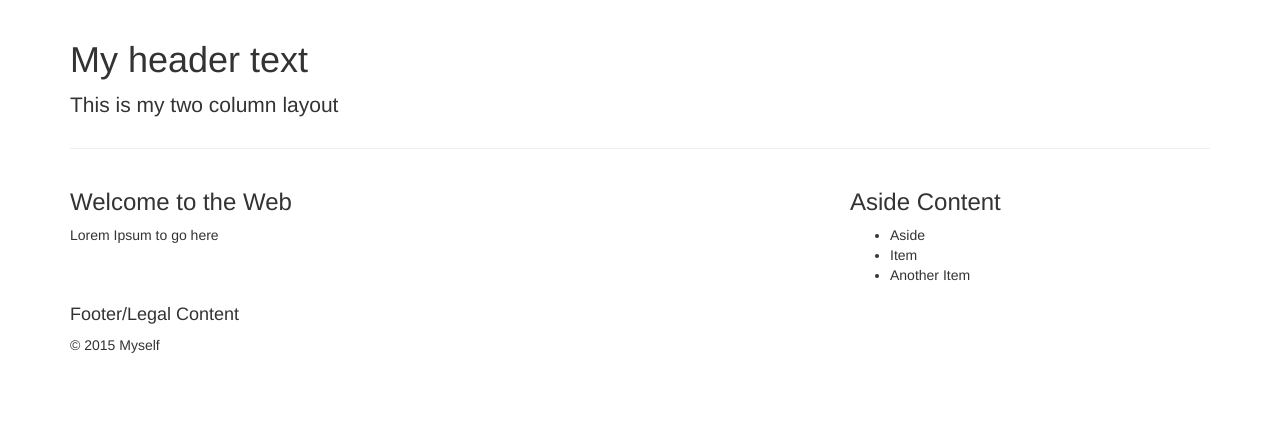
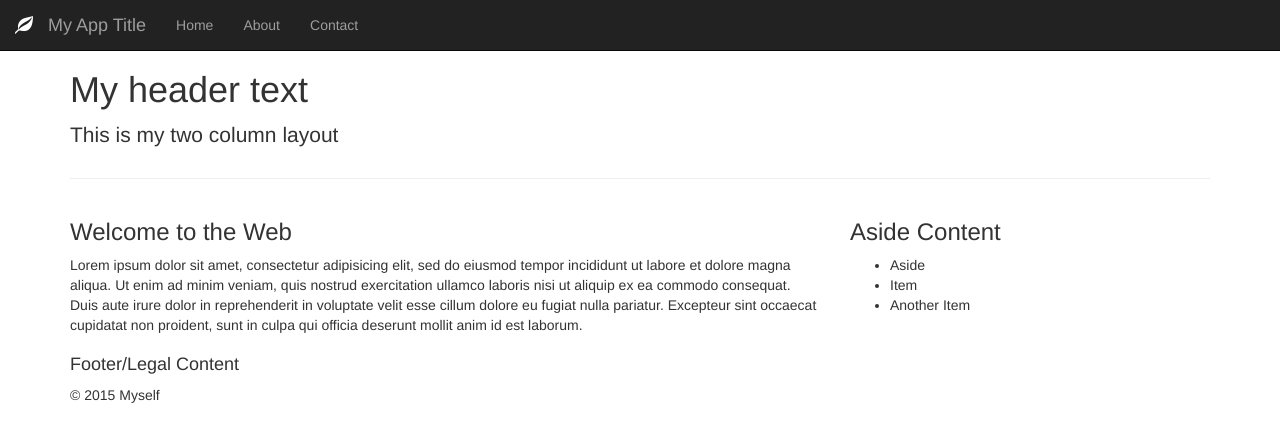
Before and after one commit to TheHaymaker/framework-boilerplates, a plain HTML site: page bootstrap/index.html in a window 1280 px wide. Drawn offline with nearby package versions, Linux system fonts and the light colour scheme.

```diff
--- a/bootstrap/index.html
+++ b/bootstrap/index.html
@@ -9,8 +9,28 @@
     <title>Bootstrap 2 Column Boilerplate</title>
     <link href="https://maxcdn.bootstrapcdn.com/bootstrap/3.3.4/css/bootstrap.min.css" rel="stylesheet">
     <link href="https://maxcdn.bootstrapcdn.com/font-awesome/4.3.0/css/font-awesome.min.css" rel="stylesheet">
+    <link href="style.css" rel="stylesheet">
   </head>
   <body>
+    <nav class="navbar navbar-default navbar-fixed-top navbar-inverse">
+      <div class="container-fluid">
+        <div class="navbar-header">
+          <a class="navbar-brand" href="#">
+            <span class="glyphicon glyphicon-leaf"></span>
+          </a>
+          <a class="navbar-brand" href="#">
+            My App Title
+          </a>
+        </div><!-- end navbar branding -->
+        <div class="collapse navbar-collapse">
+          <ul class="nav navbar-nav">
+            <li><a href="/">Home</a></li>
+            <li><a href="/">About</a></li>
+            <li><a href="/">Contact</a></li>
+          </ul>
+        </div><!-- end navbar links -->
+      </div>
+    </nav>
 
     <div class="container">
       <header class="page-header">
@@ -21,7 +41,12 @@
       <div class="row">
         <article class="col-md-8">
           <h3>Welcome to the Web</h3>
-          <p>Lorem Ipsum to go here</p>
+          <p>Lorem ipsum dolor sit amet, consectetur adipisicing elit, sed do eiusmod
+          tempor incididunt ut labore et dolore magna aliqua. Ut enim ad minim veniam,
+          quis nostrud exercitation ullamco laboris nisi ut aliquip ex ea commodo
+          consequat. Duis aute irure dolor in reprehenderit in voluptate velit esse
+          cillum dolore eu fugiat nulla pariatur. Excepteur sint occaecat cupidatat non
+          proident, sunt in culpa qui officia deserunt mollit anim id est laborum.</p>
         </article>
         <aside class="col-md-4">
           <h3>Aside Content</h3>
--- /dev/null
+++ b/bootstrap/style.css
@@ -0,0 +1,3 @@
+body {
+	padding-top: 30px;
+}
```
